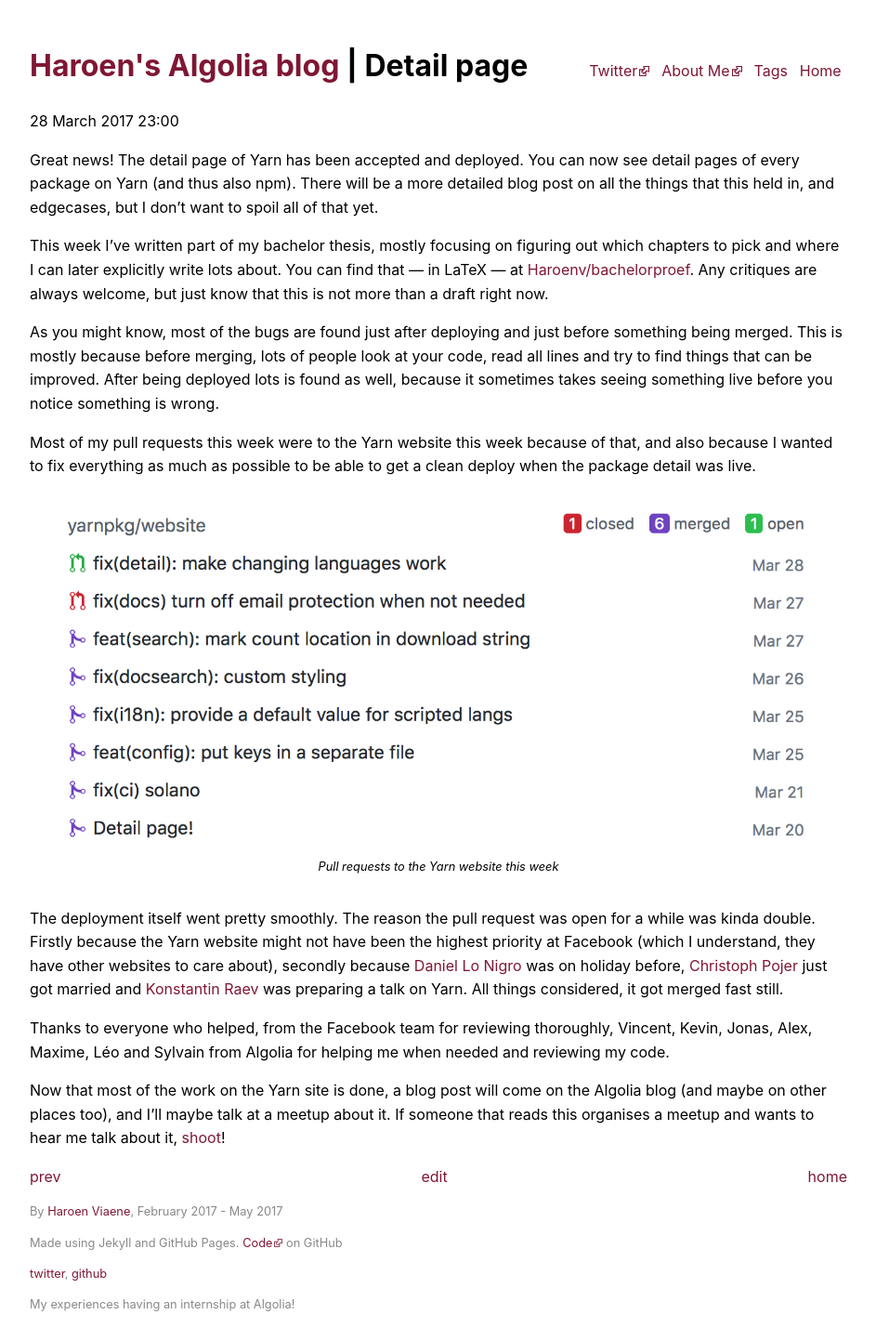
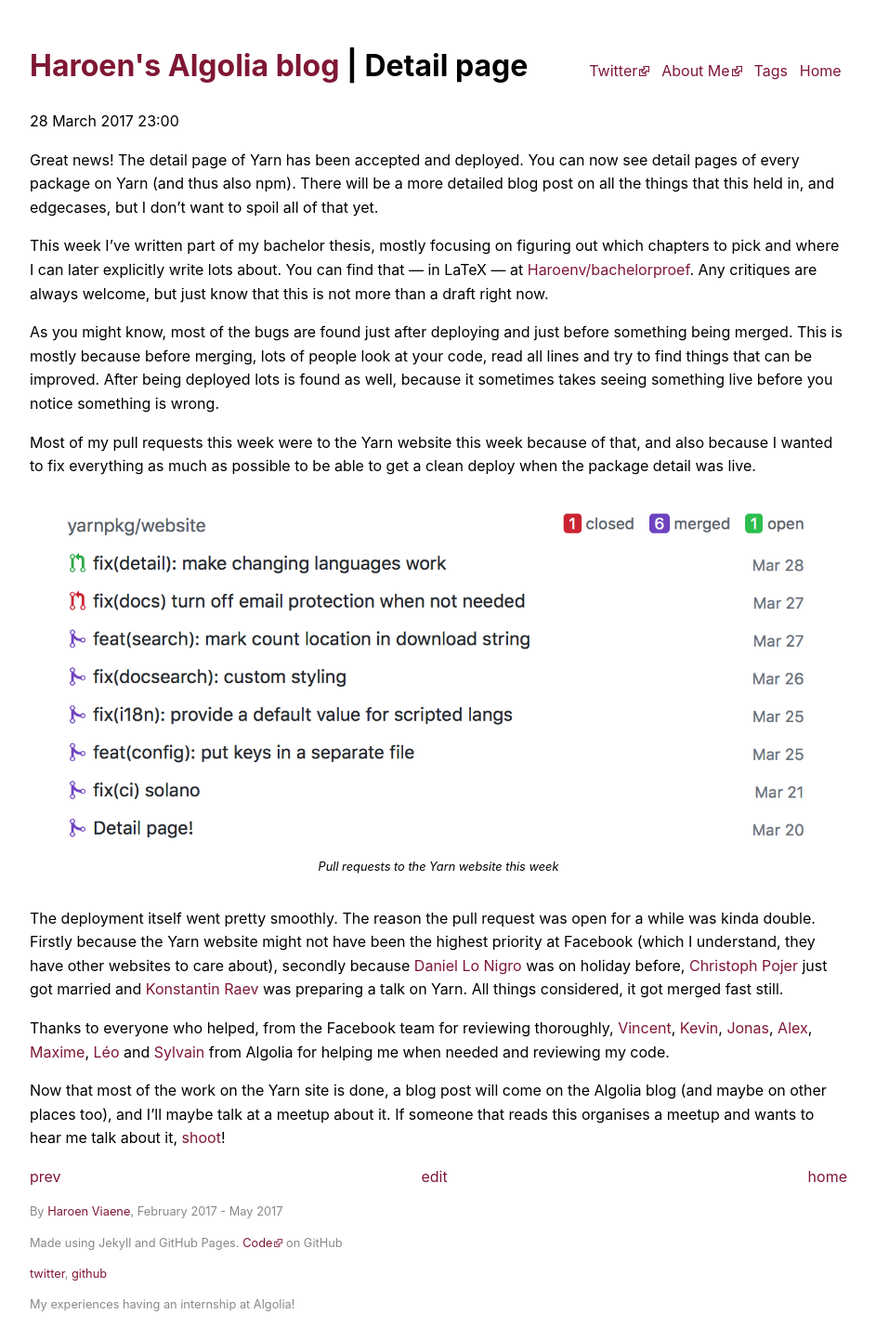
Before and after one commit to Haroenv/algolia-blog, a Jekyll site: the page built from _posts/2017-03-28-detail-page.md, in a window 1280 px wide. Shown: the whole page at 93% size, without its empty margins (168-1111 px from the left). Built offline with Jekyll 4.4.1, drawn with Linux system fonts in a browser that asks for light colours; some of the changed lines change nothing that is shown.

Commit message:
add links

```diff
--- a/_posts/2017-03-28-detail-page.md
+++ b/_posts/2017-03-28-detail-page.md
@@ -21,6 +21,6 @@
 
 The deployment itself went pretty smoothly. The reason the pull request was open for a while was kinda double. Firstly because the Yarn website might not have been the highest priority at Facebook (which I understand, they have other websites to care about), secondly because [Daniel Lo Nigro](https://twitter.com/Daniel15) was on holiday before, [Christoph Pojer](https://twitter.com/cpojer) just got married and [Konstantin Raev](https://twitter.com/bestander_nz) was preparing a talk on Yarn. All things considered, it got merged fast still.
 
-Thanks to everyone who helped, from the Facebook team for reviewing thoroughly, Vincent, Kevin, Jonas, Alex, Maxime, Léo and Sylvain from Algolia for helping me when needed and reviewing my code.
+Thanks to everyone who helped, from the Facebook team for reviewing thoroughly, [Vincent](https://twitter.com/vvo), [Kevin](https://twitter.com/Kevin_Granger), [Jonas](https://twitter.com/JonasBadalic), [Alex](https://twitter.com/bobylito), [Maxime](https://twitter.com/maxiloc), [Léo]() and [Sylvain](https://twitter.com/sylvainutard) from Algolia for helping me when needed and reviewing my code.
 
 Now that most of the work on the Yarn site is done, a blog post will come on the Algolia blog (and maybe on other places too), and I'll maybe talk at a meetup about it. If someone that reads this organises a meetup and wants to hear me talk about it, [shoot](https://twitter.com/intent/tweet?text=hey%20@haroenv,%20come%20talk%20at%20this%20meetup%20about%20Yarn!&related=haroenv&original_referer=https://haroen.me/algolia-blog/detail-page)!
```
